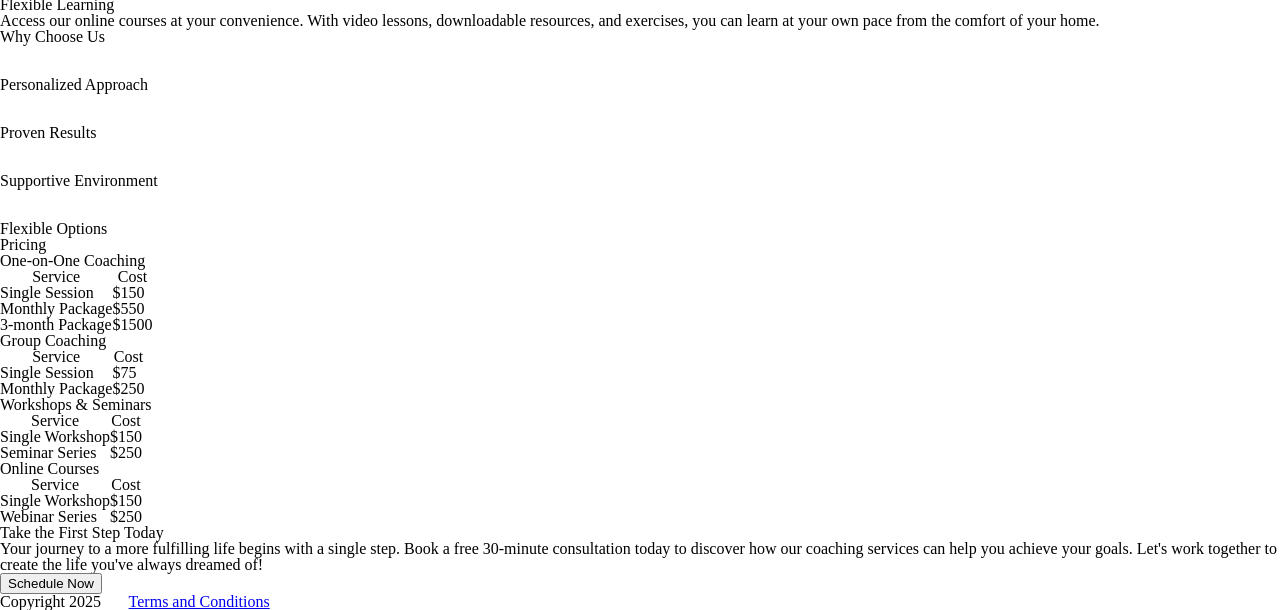
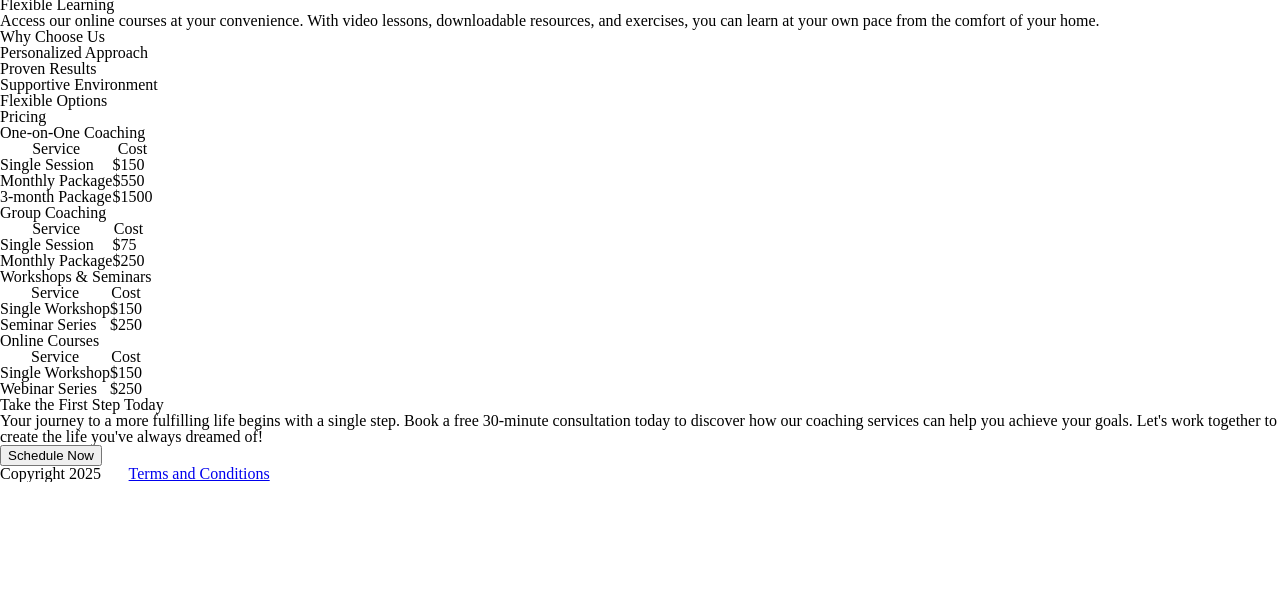
Before and after one commit to 00ebelen00/path-to-success, a plain HTML site: page index.html in a window 1280 px wide. Shown: the part 547-1157 px from the top of the page. After the commit the page ends 1029 px from the top, so only its background shows below. Drawn offline with Linux system fonts and the light colour scheme; a web font is replaced by a local one.

Commit message:
Update index.html

```diff
--- a/index.html
+++ b/index.html
@@ -71,25 +71,25 @@
             </section>
         </section>
 
-        <section class="ChooseUs">
-            <h2>Why Choose Us</h2>
-            <ul class="container">
-                <li class="box1"><br><br>Personalized Approach</li>
-                <li class="box2"><br><br>Proven Results</li>
-                <li class="box3"><br><br>Supportive Environment</li>
-                <li class="box4"><br><br>Flexible Options</li>
-            </ul>
+        <section>
+            <h2 class="test2">Why Choose Us</h2>
+            <div class="wrapper">
+                <p class="box1">Personalized Approach</p>
+                <p class="box2">Proven Results</p>
+                <p class="box3">Supportive Environment</p>
+                <p class="box4">Flexible Options</p>
+            </div>
         </section>
-        <div>
-            <section>
+
+        <section class="priceTables">
             <h2 class="priceTitle">Pricing</h2>
             <h3>One-on-One Coaching</h3>
-                    <table id="1:1Price">
+            <table>
                 <tr>
                     <th>Service</th>
                     <th>Cost</th>
                 </tr>
-                        <tr class="price1">
+                <tr>
                     <td>Single Session</td>
                     <td>$150</td>
                 </tr>
@@ -102,11 +102,9 @@
                     <td>$1500</td>
                 </tr>
             </table>
-            </section>
 
-            <section>
-                <h3 class="price">Group Coaching</h3>
-                <table id="groupPrice">
+            <h3>Group Coaching</h3>
+            <table>
                 <tr>
                     <th>Service</th>
                     <th>Cost</th>
@@ -120,11 +118,9 @@
                     <td>$250</td>
                 </tr>
             </table>
-            </section>
 
-            <section>
-                <h3 class="price">Workshops & Seminars</h3>
-                <table id="Workshops&Seminar">
+            <h3>Workshops & Seminars</h3>
+            <table>
                 <tr>
                     <th>Service</th>
                     <th>Cost</th>
@@ -138,18 +134,13 @@
                     <td>$250</td>
                 </tr>
             </table>
-        </section>
 
-        <section>
-            <h3 class="price">Online Courses</h3>
-            <table id="OnlineCourses">
-                <thead>
+            <h3>Online Courses</h3>
+            <table>
                 <tr>
                     <th>Service</th>
                     <th>Cost</th>
                 </tr>
-                </thead>
-                <tbody>
                 <tr>
                     <td>Single Workshop</td>
                     <td>$150</td>
@@ -158,10 +149,9 @@
                     <td>Webinar Series</td>
                     <td>$250</td>
                 </tr>
-                </tbody>
             </table>
         </section>
-    </div>
+
         <section class="firstStep">
             <h2>Take the First Step Today</h2>
             <p class="stepText">Your journey to a more fulfilling life begins with a single step. Book a free 30-minute consultation today to discover how our coaching services can help you achieve your goals. Let's work together to create the life you've always dreamed of!</p>
```
Lines whose indentation alone changed are shown as unchanged.
